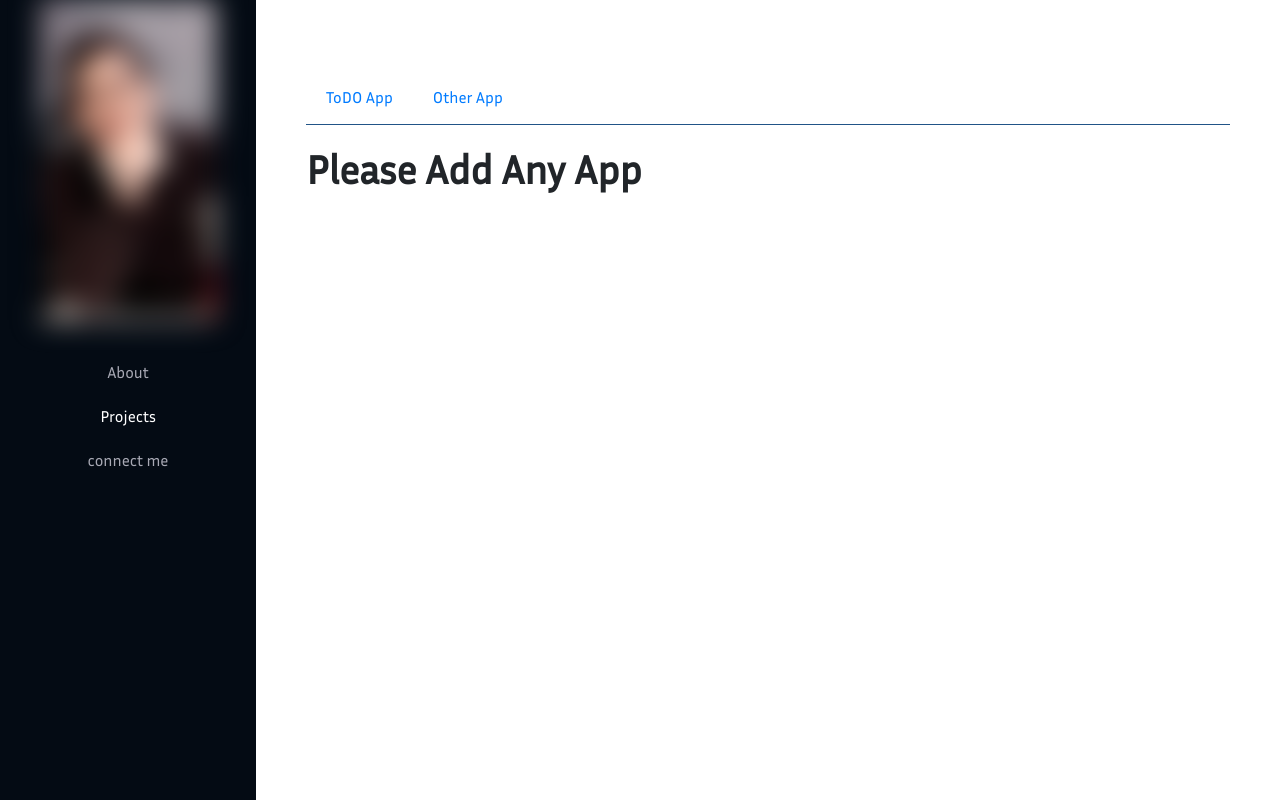
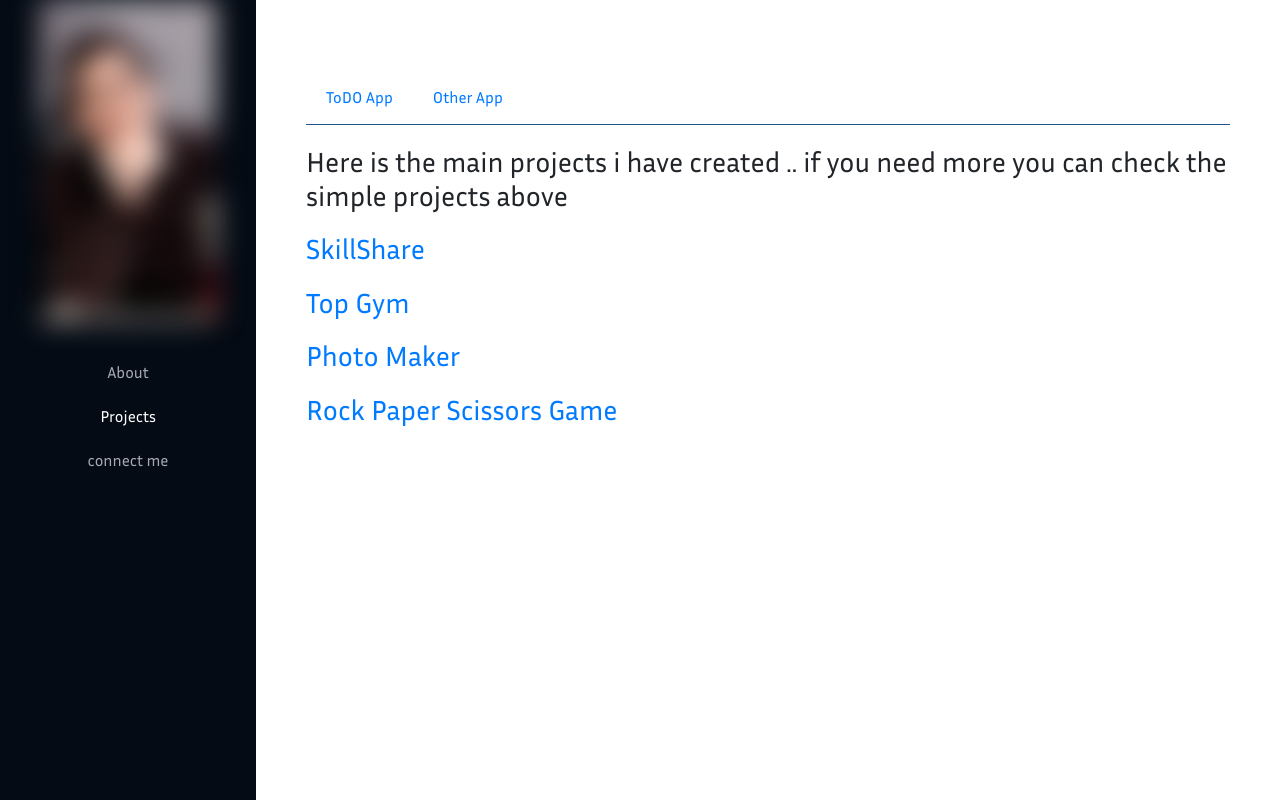
Before and after one commit to MAlngaawy/profile, a React (Create React App) app: page /projects in a window 1280 px wide. Built offline with nearby package versions, Linux system fonts and the light colour scheme.

Commit message:
some Additions

```diff
--- a/src/api.json
+++ b/src/api.json
@@ -2,21 +2,21 @@
   {
     "id" : 1,
     "username": "Mohammed Alngaawy",
-    "note": "Bey the vegtablies from suber market and bring it to the hpuse before 7:30 PM",
+    "note": "Bey the vegtablies from suber market and bring it to home before 7:30 PM",
     "done": false,
     "delete": false
   },
   {
     "id" : 2,
-    "username": "Mohammed Alngaawy",
-    "note": "Bey the veho yoi saas use before 7:30 PM",
+    "username": "mohammed",
+    "note": "Check The Yoytube video",
     "done": true,
     "delete": false
   },
   {
     "id" : 3,
-    "username": "Mohammed Abdo",
-    "note": "Bey theMore things to the hpuse before 7:30 PM",
+    "username": "Ahmed",
+    "note": "Call The Client",
     "done": false,
     "delete": false
   }
--- a/src/components/About.js
+++ b/src/components/About.js
@@ -1,5 +1,4 @@
 import React from 'react';
-import avatar from '../assets/avatar.jpg'
 
 export default function About() {
   return (
--- a/src/components/App.js
+++ b/src/components/App.js
@@ -5,7 +5,6 @@ import {
   Switch,
   Route,
   NavLink,
-  useLocation
 } from "react-router-dom";
 import About from './About'
 import Connect from './Connect'
@@ -13,14 +12,13 @@ import Projects from './Projects'
 import avatar from '../assets/avatar.jpg'
 
 const SideBar = () =>{
-  let { pathname } = useLocation();
   return (
     <div className="sidebar">
       <div className='avatar'>
-        <img src={avatar} />
+        <img src={avatar} alt='avatar' />
       </div>
       <ul>
-        <li> <NavLink exact to="/" activeClassName='active' > About </NavLink> </li>
+        <li> <NavLink exact to="/profile" activeClassName='active' > About </NavLink> </li>
         <li> <NavLink to="/projects" activeClassName='active' > Projects </NavLink> </li>
         <li> <NavLink to="/connect" activeClassName='active' > connect me </NavLink> </li>
       </ul>
@@ -34,7 +32,7 @@ export default function App() {
       <div className='App'>
         <SideBar />
         <Switch>
-          <Route exact path="/" component={About} />
+          <Route exact path="/profile" component={About} />
           <Route path="/projects" component={Projects} />
           <Route path="/connect" component={Connect} />
         </Switch>
--- a/src/components/Projects.js
+++ b/src/components/Projects.js
@@ -1,136 +1,49 @@
-import React, { useState } from 'react';
+import React from 'react';
 import {
-  BrowserRouter as Router,
   Switch,
   Route,
   NavLink,
-  useLocation,
   useRouteMatch
 } from "react-router-dom";
-import { FontAwesomeIcon } from '@fortawesome/react-fontawesome';
-import { faPlus, faTrashAlt, faCircle, faCheckCircle } from '@fortawesome/free-solid-svg-icons';
-import data from '../api.json';
-import { Alert } from 'reactstrap';
+import ToDo from './projects/Todo-app';
 
 
-// ToDo Component
-function ToDo() {
-  let notes = data;
-  const [myData, setData] = useState(notes);
-  const [newNote, setNewNote] = useState({
-    id: "",
-    username: "",
-    note: "",
-    done: false,
-    delete: false,
-  });
-  const [hide, setHide] = useState('d-none');
+const mainProjectsData = [
+  {
+    name: "SkillShare",
+    url: "https://angry-lamport-b8be47.netlify.com/",
+  },
+  {
+    name: "Top Gym",
+    url:"https://quizzical-perlman-fe3bb8.netlify.com/",
+  },
+  {
+    name: "Photo Maker",
+    url: "https://elated-kalam-fa733b.netlify.com/",
+  },
+  {
+    name: "Rock Paper Scissors Game",
+    url: "https://malngaawy.github.io/simple-game/",
+  }
+]
 
-  const handleChange = (event) => {
-    const val = event.target.value;
-    setNewNote({
-      ...newNote,
-      id: myData.length + 1,
-      [event.target.name]: val, // create a dynamic key name in the object
-    })
-  }
-
-  const  addNote = (e) => {
-    e.preventDefault();
-    if(newNote.username !== '' && newNote.note !== '') {
-      setData([...myData, newNote])
-      setNewNote({ ...newNote, username:'', note: ''})
-    } else {
-      setTimeout(() => {
-        setHide('');
-      }, 100)
-      setTimeout(() => {
-        setHide('d-none');
-      }, 2000)
-    }
-  }
-
-  const deleteNote = (note) => {
-    setData([...myData, myData[note.id - 1].delete = true])
-  }
-
-  const doneNote = (note) => {
-    setData([...myData, myData[note.id - 1].done = !myData[note.id - 1].done])
-  }
-
+function MainProjects() {
+  const projects = mainProjectsData;
   return (
-    <div className='todo-com'>
-      <div className='out-side'>
-        <Alert color="danger" className={hide}>
-          You Can't add an empty note, Bitch!!!
-        </Alert>
-        <form>
-          <input
-            className='name-field'
-            type='text'
-            value={newNote.username}
-            name='username'
-            placeholder='Write Your Name'
-            onChange={handleChange}
-          />
-          <input
-            className='note-field'
-            type='text'
-            value={newNote.note}
-            name='note'
-            placeholder='The Note...'
-            onChange={handleChange}
-          />
-          <label htmlFor='submit' className='add-note' > <FontAwesomeIcon icon={faPlus} /> </label>
-          <input type="submit" id='submit' value='' className='add-note-btn' onClick={addNote} />
-        </form>
-      </div>
-      <div className='in-side'>
-
-      {/* For Not Done Notes */}
-      {myData.filter((note) => note.delete === false && note.done == false ).map((note) =>
-        <div className='single-note' key={note.id}>
-          <div className='user-image'>Ma</div>
-          <div className='note-content'>
-            <h4 className='username'>{note.username}</h4>
-            <p className='the-note'>{note.note}</p>
-          </div>
-          <div className='command'>
-            <div className='done'>
-              <FontAwesomeIcon className='icon' icon={faCircle} onClick={() => doneNote(note)} />
-            </div>
-            <div className='delete'>
-              <FontAwesomeIcon className='icon' icon={faTrashAlt} onClick={() => deleteNote(note)} />
-            </div>
-          </div>
-        </div>
-      )}
-
-      {/* For Done Notes */}
-      {myData.filter((note) => note.done == true && note.delete == false).map((note) =>
-        <div className='single-note done' key={note.id}>
-          <div className='user-image'>Ma</div>
-          <div className='note-content'>
-            <h4 className='username'>{note.username}</h4>
-            <p className='the-note'>{note.note}</p>
-          </div>
-          <div className='command'>
-            <div className='done'>
-               <FontAwesomeIcon className='icon' icon={faCheckCircle}onClick={() => doneNote(note)} />
-            </div>
-            <div className='delete'>
-              <FontAwesomeIcon className='icon' icon={faTrashAlt} onClick={() => deleteNote(note)} />
-            </div>
-          </div>
-        </div>
-      )}
-
-
-      </div>
+    <div className="main-projects">
+    <h3>Here is the main projects i have created .. if you need more you can check the simple projects above</h3>
+      <ul>
+        <li className="single-project">
+        {projects.map((project) =>
+          <li key={project.name}>
+            <h3><a href={project.url}> {project.name} </a></h3>
+          </li>
+          )}
+        </li>
+      </ul>
     </div>
   )
 }
-
 
 function Other() {
   return (
@@ -142,7 +55,6 @@ function Other() {
 
 export default function Projects() {
   let match = useRouteMatch();
-  let { pathname } = useLocation();
 
   return (
     <div className='projects right-side'>
@@ -160,7 +72,7 @@ export default function Projects() {
       <Switch>
         <Route path={`${match.path}/:todo-app`}> <ToDo /> </Route>
         <Route path={`${match.path}/:other`}> <Other /> </Route>
-        <Route path={`${match.path}`}> <h1>Please Add Any App</h1> </Route>
+        <Route path={`${match.path}`}> <MainProjects /> </Route>
       </Switch>
     </div>
   )
--- /dev/null
+++ b/src/components/projects/Todo-app.js
@@ -0,0 +1,124 @@
+import React, { useState } from 'react';
+import { FontAwesomeIcon } from '@fortawesome/react-fontawesome';
+import { faPlus, faTrashAlt, faCircle, faCheckCircle } from '@fortawesome/free-solid-svg-icons';
+import data from '../../api.json';
+import { Alert } from 'reactstrap';
+
+
+// ToDo Component
+export default function ToDo() {
+  let notes = data;
+  const [myData, setData] = useState(notes);
+  const [newNote, setNewNote] = useState({
+    id: "",
+    username: "",
+    note: "",
+    done: false,
+    delete: false,
+  });
+  const [hide, setHide] = useState('d-none');
+
+  const handleChange = (event) => {
+    const val = event.target.value;
+    setNewNote({
+      ...newNote,
+      id: myData.length + 1,
+      [event.target.name]: val, // create a dynamic key name in the object
+    })
+  }
+
+  const  addNote = (e) => {
+    e.preventDefault();
+    if(newNote.username !== '' && newNote.note !== '') {
+      setData([...myData, newNote])
+      setNewNote({ ...newNote, username:'', note: ''})
+    } else {
+      setTimeout(() => {
+        setHide('');
+      }, 100)
+      setTimeout(() => {
+        setHide('d-none');
+      }, 2000)
+    }
+  }
+
+  const deleteNote = (note) => {
+    setData([...myData, myData[note.id - 1].delete = true])
+  }
+
+  const doneNote = (note) => {
+    setData([...myData, myData[note.id - 1].done = !myData[note.id - 1].done])
+  }
+
+  return (
+    <div className='todo-com'>
+      <div className='out-side'>
+        <Alert color="danger" className={hide}>
+          You Can't add an empty note, Bitch!!!
+        </Alert>
+        <form>
+          <input
+            className='name-field'
+            type='text'
+            value={newNote.username}
+            name='username'
+            placeholder='Write Your Name'
+            onChange={handleChange}
+          />
+          <input
+            className='note-field'
+            type='text'
+            value={newNote.note}
+            name='note'
+            placeholder='The Note...'
+            onChange={handleChange}
+          />
+          <label htmlFor='submit' className='add-note' > <FontAwesomeIcon icon={faPlus} /> </label>
+          <input type="submit" id='submit' value='' className='add-note-btn' onClick={addNote} />
+        </form>
+      </div>
+      <div className='in-side'>
+
+      {/* For Not Done Notes */}
+      {myData.filter((note) => note.delete === false && note.done === false ).map((note) =>
+        <div className='single-note' key={note.id}>
+          <div className='user-image'>Ma</div>
+          <div className='note-content'>
+            <h4 className='username'>{note.username}</h4>
+            <p className='the-note'>{note.note}</p>
+          </div>
+          <div className='command'>
+            <div className='done'>
+              <FontAwesomeIcon className='icon' icon={faCircle} onClick={() => doneNote(note)} />
+            </div>
+            <div className='delete'>
+              <FontAwesomeIcon className='icon' icon={faTrashAlt} onClick={() => deleteNote(note)} />
+            </div>
+          </div>
+        </div>
+      )}
+
+      {/* For Done Notes */}
+      {myData.filter((note) => note.done === true && note.delete === false).map((note) =>
+        <div className='single-note done' key={note.id}>
+          <div className='user-image'>Ma</div>
+          <div className='note-content'>
+            <h4 className='username'>{note.username}</h4>
+            <p className='the-note'>{note.note}</p>
+          </div>
+          <div className='command'>
+            <div className='done'>
+               <FontAwesomeIcon className='icon' icon={faCheckCircle}onClick={() => doneNote(note)} />
+            </div>
+            <div className='delete'>
+              <FontAwesomeIcon className='icon' icon={faTrashAlt} onClick={() => deleteNote(note)} />
+            </div>
+          </div>
+        </div>
+      )}
+
+
+      </div>
+    </div>
+  )
+}
--- a/src/css/App.css
+++ b/src/css/App.css
@@ -99,6 +99,12 @@ ul {
   padding: 5px;
   border-radius: 5px;
   color: #ffffff;
+}
+.projects .main-projects {
+  margin: 20px auto;
+}
+.projects .main-projects ul li {
+  margin: 20px auto;
 }
 .projects .todo-com .out-side {
   margin: 20px 0;
--- a/src/css/App.scss
+++ b/src/css/App.scss
@@ -115,6 +115,15 @@ ul {
           border-radius: 5px;
           color: #ffffff;
         }
+      }
+    }
+  }
+
+  .main-projects {
+    margin: 20px auto;
+    ul {
+      li {
+        margin: 20px auto;
       }
     }
   }
```
Also changed, not shown: src/components/Connect.js (+5 -5 lines), 1 other file (tests, documents, lock files or other folders).
